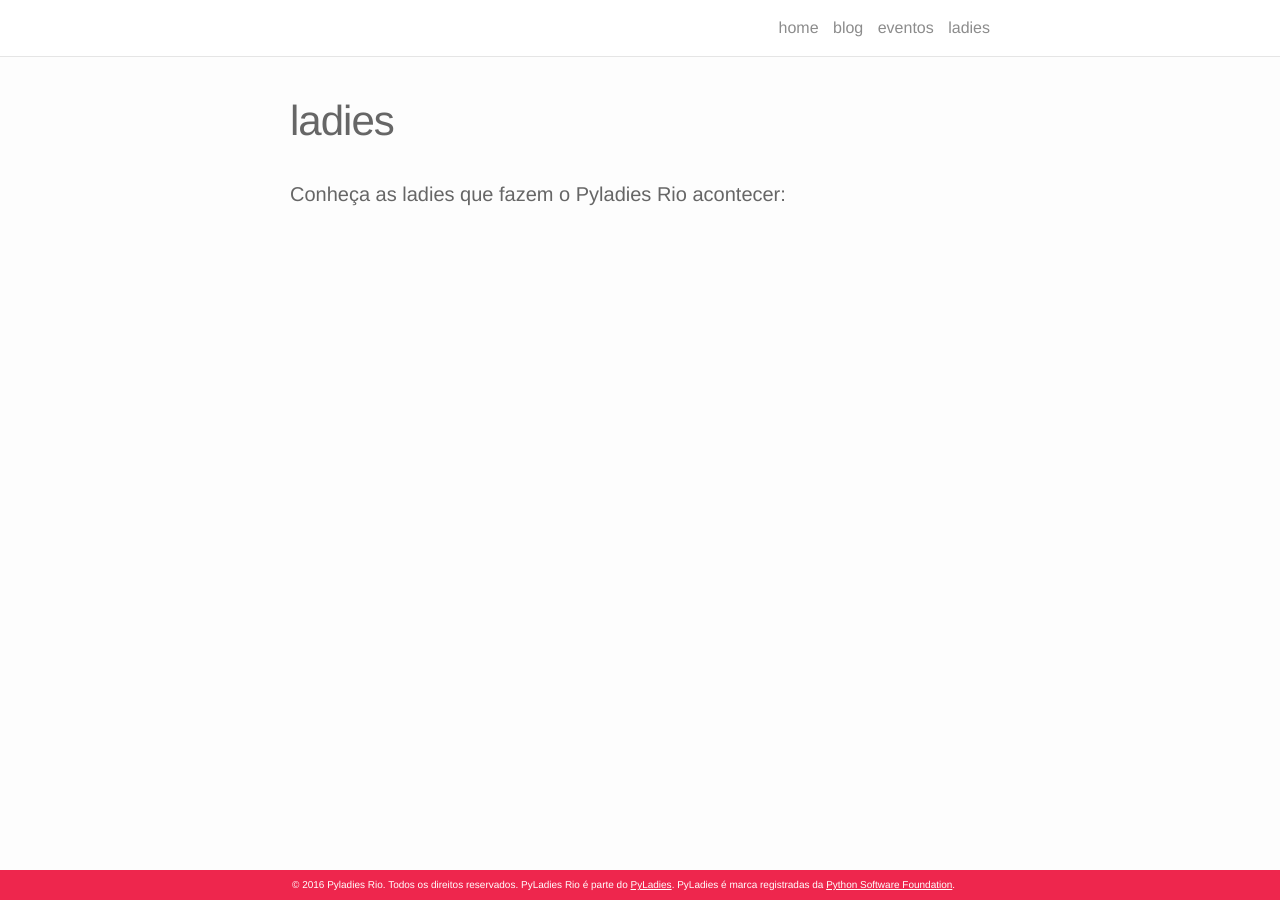
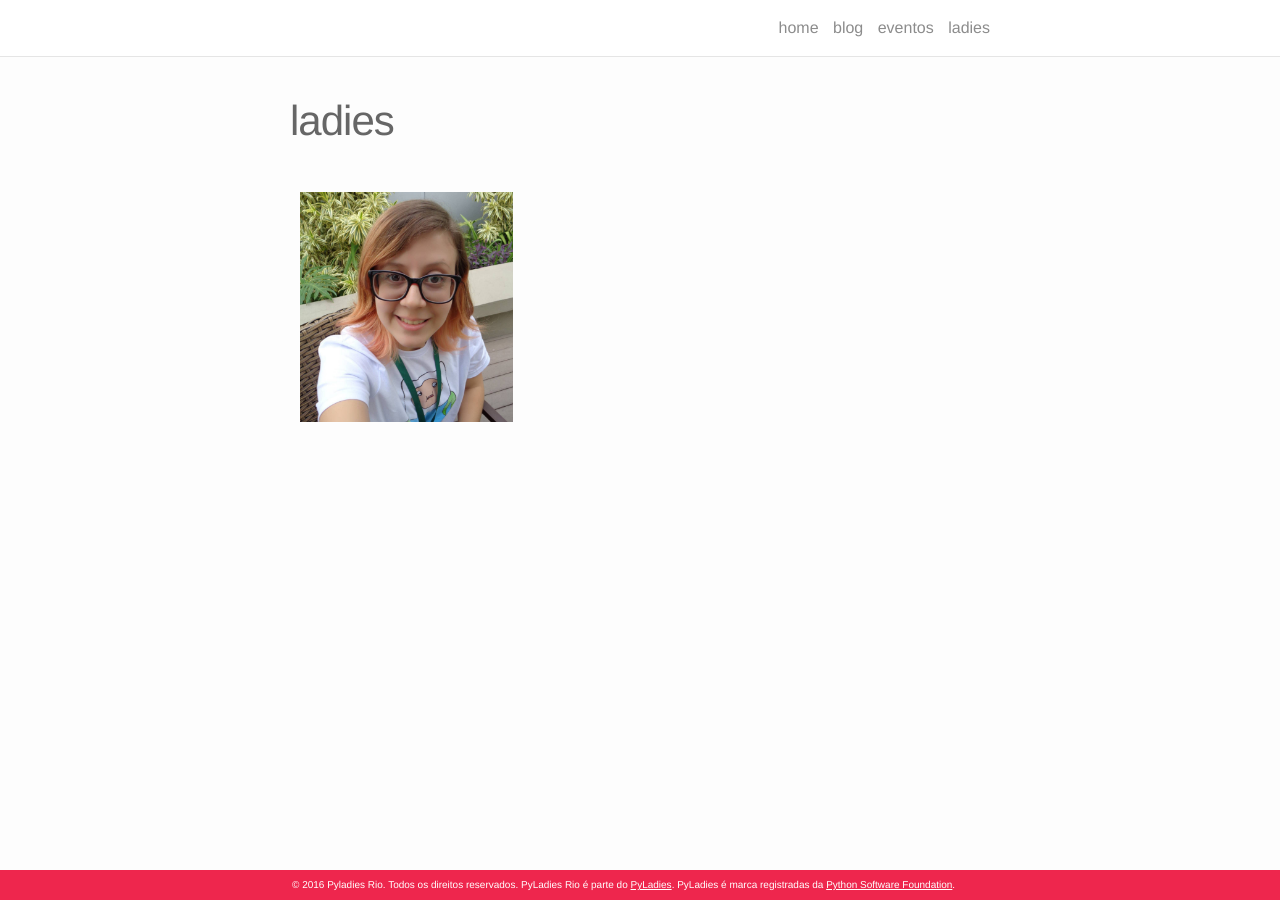
Before and after one commit to PyLadiesRio/PyladiesRio.github.io, a Jekyll site: the page built from ladies.md, in a window 1280 px wide. Built offline with Jekyll 4.4.1, drawn with Linux system fonts in a browser that asks for light colours; nearby versions of some CDN libraries.

Commit message:
Adicionando informações da lady Paula Grangeiro

```diff
--- /dev/null
+++ b/_ladies/pgrangeiro.markdown
@@ -0,0 +1,6 @@
+---
+layout: post
+title: Paula Grangeiro
+img: /img/ladies/pgrangeiro.jpg
+redirect: http://paulagrangeiro.com.br
+---
--- a/_sass/_layout.scss
+++ b/_sass/_layout.scss
@@ -284,3 +284,9 @@
 vertical-align: middle;
 font-size: $caption_font_size;
 }
+/************************CUSTOM***********************/
+.thumbnail.resize-img{
+width: 100%;
+left: 0;
+top: 0;
+}
--- a/ladies.md
+++ b/ladies.md
@@ -4,5 +4,43 @@
 permalink: /ladies/
 ---
 
-<h4>Conheça as ladies que fazem o Pyladies Rio acontecer: </h4>
-<br/>
+{% for lady in site.ladies %}
+
+{% if lady.redirect %}
+<div class="project">
+    <div class="thumbnail">
+        <a href="{{ lady.redirect }}" target="_blank">
+        {% if lady.img %}
+        <img class="thumbnail resize-img" src="{{ lady.img }}"/>
+        {% else %}
+        <div class="thumbnail blankbox"></div>
+        {% endif %}
+        <span>
+            <h1>{{ lady.title }}</h1>
+            <br/>
+            <p>{{ lady.description }}</p>
+        </span>
+        </a>
+    </div>
+</div>
+{% else %}
+<div class="project ">
+    <div class="thumbnail">
+        <a href="{{ site.baseurl }}{{ lady.url }}">
+        {% if lady.img %}
+        <img class="thumbnail resize-img" src="{{ lady.img }}"/>
+        {% else %}
+        <div class="thumbnail blankbox"></div>
+        {% endif %}
+        <span>
+            <h1>{{ lady.title }}</h1>
+            <br/>
+            <p>{{ lady.description }}</p>
+        </span>
+        </a>
+    </div>
+</div>
+
+{% endif %}
+
+{% endfor %}
```
Also changed, not shown: img/ladies/pgrangeiro.jpg (added).
